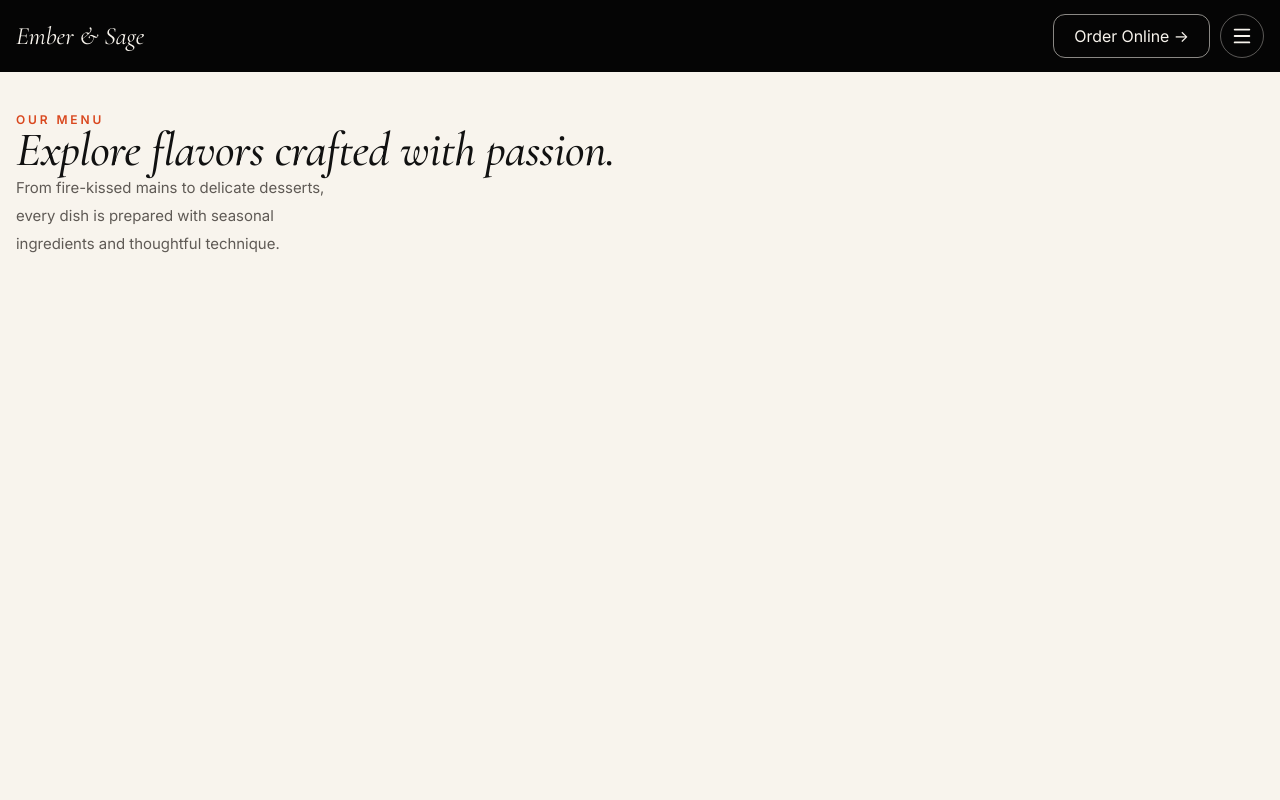
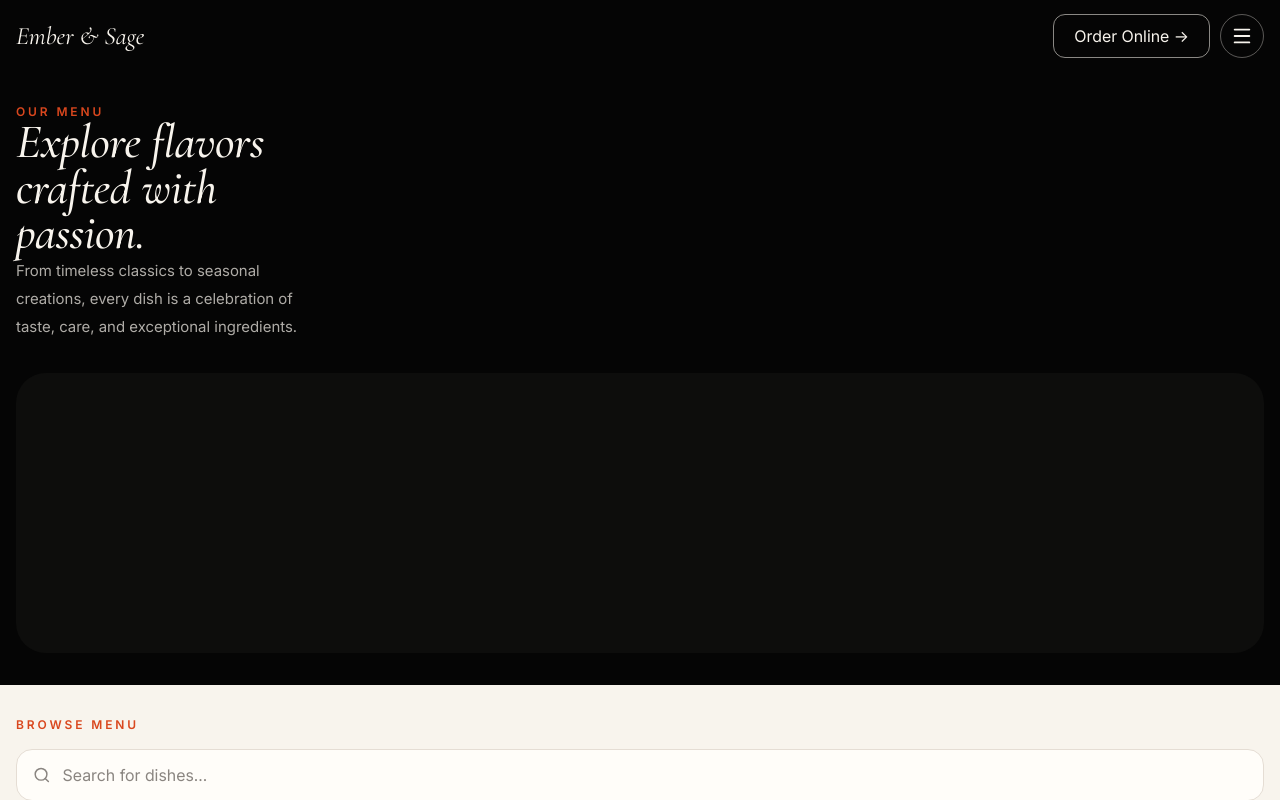
Before and after one commit to Davemafy/Ember-And-Sage, a React (Vite) app: page /menu in a window 1280 px wide. Shown: the top 800 px of the page. Built offline with nearby package versions, Linux system fonts and the light colour scheme.

Commit message:
Update menu page with sections

```diff
--- a/src/pages/menu.tsx
+++ b/src/pages/menu.tsx
@@ -1,19 +1,23 @@
+import Footer from "../components/layout/footer";
+import MenuControls from "../components/sections/menu/menu-controls";
+import MenuHero from "../components/sections/menu/menu-hero";
+import MenuReservationCTA from "../components/sections/menu/menu-reservation-cta";
+import MenuSeasonalCTA from "../components/sections/menu/menu-seasonal-cta";
+import MenuSpecials from "../components/sections/menu/menu-specials";
+
 const Menu = () => {
   return (
-    <main className="min-h-screen bg-warm-ivory px-4 py-10 text-text-primary">
-      <p className="text-xs font-semibold uppercase tracking-[0.24em] text-burnt-orange">
-        Our Menu
-      </p>
+    <>
+      <main className="bg-warm-ivory text-text-primary">
+        <MenuHero />
+        <MenuControls />
+        <MenuSpecials />
+        <MenuSeasonalCTA />
+        <MenuReservationCTA />
+      </main>
 
-      <h1 className="mt-4 font-serif text-[48px] leading-[0.95] tracking-[-0.03em]">
-        Explore flavors crafted with passion.
-      </h1>
-
-      <p className="mt-5 max-w-[320px] text-[15px] leading-7 text-text-secondary">
-        From fire-kissed mains to delicate desserts, every dish is prepared with
-        seasonal ingredients and thoughtful technique.
-      </p>
-    </main>
+      <Footer />
+    </>
   );
 };
 
```
